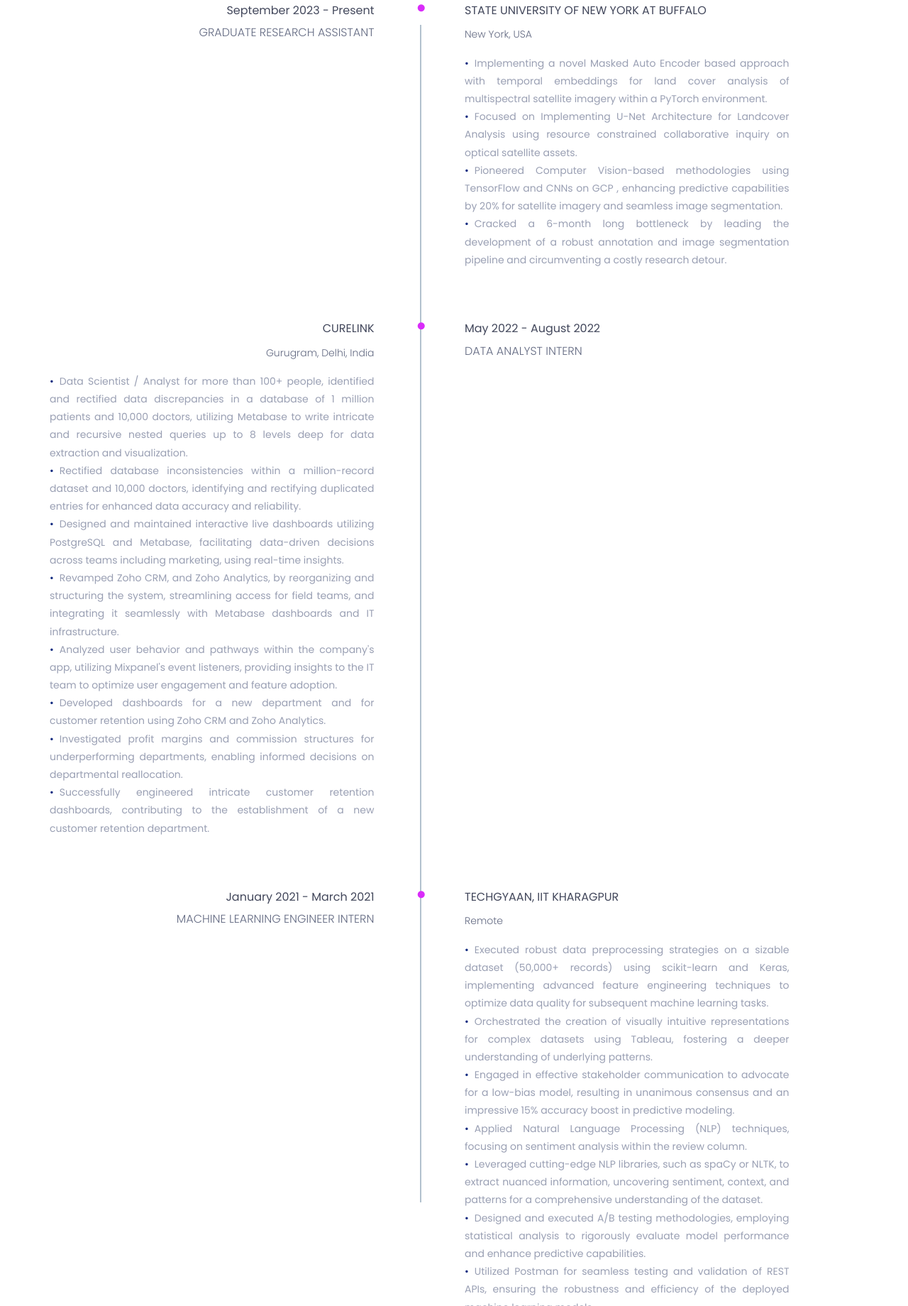
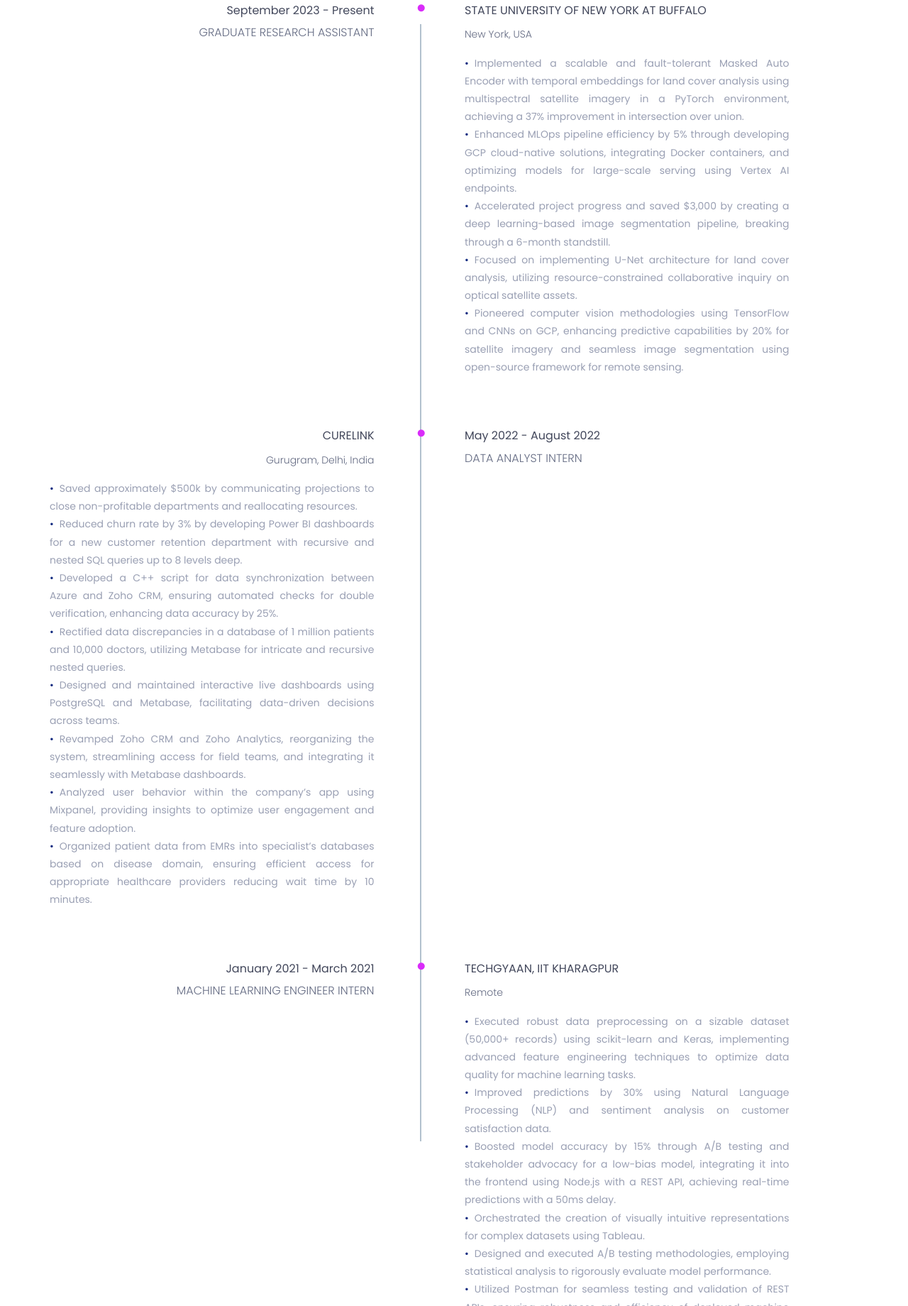
Before and after one commit to jayshrivastava0/portfolio, a plain HTML site: page index.html in a window 1280 px wide. Shown: the part 2604-4444 px from the top of the page at 71% size. Drawn offline with nearby package versions, Linux system fonts and the light colour scheme.

Commit message:
updates to resume and experience

```diff
--- a/index.html
+++ b/index.html
@@ -113,7 +113,7 @@
 					<div class="header-text">
 						<h2><span></span><br> sujay<br> shrivastava <span></span> </h2>
 						<p>Data Scientist</p>
-						<a href="assets\download\Sujay_Shrivastava_resume.pdf" target="_blank">resume</a>
+						<a href="assets/download/Sujay_Shrivastava_Resume.pdf" target="_blank">resume</a>
 					</div><!--/.header-text-->
 				</div><!--/.col-->
 			</div><!-- /.row-->
@@ -210,7 +210,7 @@
 					<div class="col-sm-6">
 						<div class="single-horizontal-timeline">
 							<div class="experience-time">
-								<h2>Jan 2023 - [May 2024]**</h2>
+								<h2>Jan 2023 - May 2024</h2>
 								<h3>masters <span>in </span> engineering sciences - data science</h3>
 							</div><!--/.experience-time-->
 							<div class="timeline-horizontal-border">
@@ -224,11 +224,10 @@
 									</h4>
 									<h5>buffalo, new york, USA</h5>
 									<p class="description">
-										<br><b>Current CGPA</b> - 3.3 / 4.0 <br>
+										<br><b>Current CGPA</b> - 3.4 / 4.0 <br>
 										<b>Relevant Coursework</b> - Statistical Learning I & II,  Python Programming and Database
-										Fundamental,  Introduction to Probability Theory,  Introduction to Numerical Mathematics for Computing,
+										Fundamental (Data Structures and Algorithms),  Introduction to Probability Theory,  Introduction to Numerical Mathematics for Computing,
 										Data Intensive Computing, Data Models Query Language, Introduction to Machine Learning
-
 									</p>
 								</div><!--/.timeline-content-->
 							</div><!--/.timeline-->
@@ -268,7 +267,7 @@
 	<!--experience start -->
 	<section id="experience" class="experience">
 		<div class="section-heading text-center">
-			<h2>experience</h2>
+			<h2>Experience</h2>
 		</div>
 		<div class="container">
 			<div class="experience-content">
@@ -292,16 +291,11 @@
 												</h4>
 												<h5>New York, USA</h5>
 												<p class="description">
-													<span class="point">Implementing a novel Masked Auto Encoder based approach
-														with temporal embeddings for land cover analysis of
-														multispectral satellite imagery within a PyTorch environment.<br></span>
-													<span class="point">Focused on Implementing U-Net Architecture for Landcover Analysis
-														 using resource constrained collaborative inquiry on optical satellite assets.<br></span>
-													<span class="point">Pioneered Computer Vision-based methodologies using TensorFlow and CNNs on GCP
-														, enhancing predictive capabilities by 20% for satellite imagery and seamless image segmentation.<br></span>
-													<span class="point">Cracked a 6-month long bottleneck by leading the development of a
-														robust annotation and image segmentation pipeline and circumventing a
-														costly research detour.<br></span>
+													<span class="point">Implemented a scalable and fault-tolerant Masked Auto Encoder with temporal embeddings for land cover analysis using multispectral satellite imagery in a PyTorch environment, achieving a 37% improvement in intersection over union.<br></span>
+													<span class="point">Enhanced MLOps pipeline efficiency by 5% through developing GCP cloud-native solutions, integrating Docker containers, and optimizing models for large-scale serving using Vertex AI endpoints.<br></span>
+													<span class="point">Accelerated project progress and saved $3,000 by creating a deep learning-based image segmentation pipeline, breaking through a 6-month standstill.<br></span>
+													<span class="point">Focused on implementing U-Net architecture for land cover analysis, utilizing resource-constrained collaborative inquiry on optical satellite assets.<br></span>
+													<span class="point">Pioneered computer vision methodologies using TensorFlow and CNNs on GCP, enhancing predictive capabilities by 20% for satellite imagery and seamless image segmentation using open-source framework for remote sensing.<br></span>
 												</p>
 											</div><!--/.timeline-content-->
 										</div><!--/.timeline-->
@@ -330,30 +324,14 @@
 												</h4>
 												<h5>Gurugram, Delhi, India</h5>
 												<p class="description">
-													<span class="point">Data Scientist / Analyst for more than 100+ people,
-														identified and rectified data discrepancies in a database of 1 million patients and 10,000 doctors,
-														utilizing Metabase to write intricate and recursive nested queries
-														up to 8 levels deep for data extraction and visualization.<br></span>
-													<span class="point">Rectified database inconsistencies within a
-														million-record dataset and 10,000 doctors, identifying and rectifying
-														duplicated entries for enhanced data accuracy and reliability.<br></span>
-													<span class="point">Designed and maintained interactive live dashboards
-														utilizing PostgreSQL and Metabase, facilitating data-driven decisions
-														across teams including marketing, using real-time insights.<br></span>
-													<span class="point">Revamped Zoho CRM, and Zoho Analytics,
-														by reorganizing and structuring the system,
-														streamlining access for field teams, and integrating it seamlessly
-														with Metabase dashboards and IT infrastructure.<br></span>
-													<span class="point">Analyzed user behavior and pathways within the company's app,
-														utilizing Mixpanel's event listeners, providing insights to the IT team to
-														optimize user engagement and feature adoption.<br></span>
-													<span class="point">Developed dashboards for a new department and
-														for customer retention using Zoho CRM and Zoho Analytics.<br></span>
-													<span class="point">Investigated profit margins and commission structures
-														 for underperforming departments, enabling informed
-														 decisions on departmental reallocation.<br></span>
-													<span class="point">Successfully engineered intricate customer retention dashboards,
-														 contributing to the establishment of a new customer retention department.<br></span>
+													<span class="point">Saved approximately $500k by communicating projections to close non-profitable departments and reallocating resources.<br></span>
+													<span class="point">Reduced churn rate by 3% by developing Power BI dashboards for a new customer retention department with recursive and nested SQL queries up to 8 levels deep.<br></span>
+													<span class="point">Developed a C++ script for data synchronization between Azure and Zoho CRM, ensuring automated checks for double verification, enhancing data accuracy by 25%.<br></span>
+													<span class="point">Rectified data discrepancies in a database of 1 million patients and 10,000 doctors, utilizing Metabase for intricate and recursive nested queries.<br></span>
+													<span class="point">Designed and maintained interactive live dashboards using PostgreSQL and Metabase, facilitating data-driven decisions across teams.<br></span>
+													<span class="point">Revamped Zoho CRM and Zoho Analytics, reorganizing the system, streamlining access for field teams, and integrating it seamlessly with Metabase dashboards.<br></span>
+													<span class="point">Analyzed user behavior within the company’s app using Mixpanel, providing insights to optimize user engagement and feature adoption.<br></span>
+													<span class="point">Organized patient data from EMRs into specialist’s databases based on disease domain, ensuring efficient access for appropriate healthcare providers reducing wait time by 10 minutes.<br></span>
 												</p>
 											</div><!--/.timeline-content-->
 										</div><!--/.timeline-->
@@ -389,32 +367,12 @@
 												</h4>
 												<h5>Remote</h5>
 												<p class="description">
-													<span class="point">Executed robust data preprocessing strategies on a sizable
-														dataset (50,000+ records) using scikit-learn and Keras,
-														implementing advanced feature engineering techniques to optimize
-														data quality for subsequent machine learning tasks.</span><br>
-													<span class="point">Orchestrated the creation of visually intuitive
-														representations for complex datasets using Tableau,
-														fostering a deeper understanding of underlying patterns.</span><br>
-													<span class="point">Engaged in effective stakeholder communication to advocate
-														for a low-bias model, resulting in unanimous consensus and an impressive 15%
-														accuracy boost in predictive modeling.</span><br>
-													<span class="point">Applied Natural Language Processing (NLP) techniques,
-														focusing on sentiment analysis within the review column.</span><br>
-													<span class="point">Leveraged cutting-edge NLP libraries, such as
-														spaCy or NLTK, to extract nuanced information,
-														uncovering sentiment, context, and patterns for a
-														comprehensive understanding of the dataset.</span><br>
-													<span class="point">Designed and executed A/B testing methodologies, employing
-														statistical analysis to rigorously evaluate model performance and
-														enhance predictive capabilities.</span><br>
-													<span class="point">Utilized Postman for seamless testing and validation
-														of REST APIs, ensuring the robustness and efficiency
-														of the deployed machine learning models.</span><br>
-													<span class="point">Pioneered the seamless integration of machine learning
-														models into the backend infrastructure through REST API development.</span><br>
-													<span class="point">Achieved outstanding efficiency with an average delay of 50ms enabling real-time predictions.
-														prediction</span><br>
+													<span class="point">Executed robust data preprocessing on a sizable dataset (50,000+ records) using scikit-learn and Keras, implementing advanced feature engineering techniques to optimize data quality for machine learning tasks.<br></span>
+													<span class="point">Improved predictions by 30% using Natural Language Processing (NLP) and sentiment analysis on customer satisfaction data.<br></span>
+													<span class="point">Boosted model accuracy by 15% through A/B testing and stakeholder advocacy for a low-bias model, integrating it into the frontend using Node.js with a REST API, achieving real-time predictions with a 50ms delay.<br></span>
+													<span class="point">Orchestrated the creation of visually intuitive representations for complex datasets using Tableau.<br></span>
+													<span class="point">Designed and executed A/B testing methodologies, employing statistical analysis to rigorously evaluate model performance.<br></span>
+													<span class="point">Utilized Postman for seamless testing and validation of REST APIs, ensuring robustness and efficiency of deployed machine learning models.<br></span>
 												</p>
 											</div><!--/.timeline-content-->
 										</div><!--/.timeline-->
@@ -426,12 +384,8 @@
 				</div><!--.main-timeline-->
 			</div><!--.experience-content-->
 		</div>
-
 	</section><!--/.experience-->
 	<!--experience end -->
-
-
-
 
 
 	<!-- Certificates start -->
```
Also changed, not shown: 2 other files.
